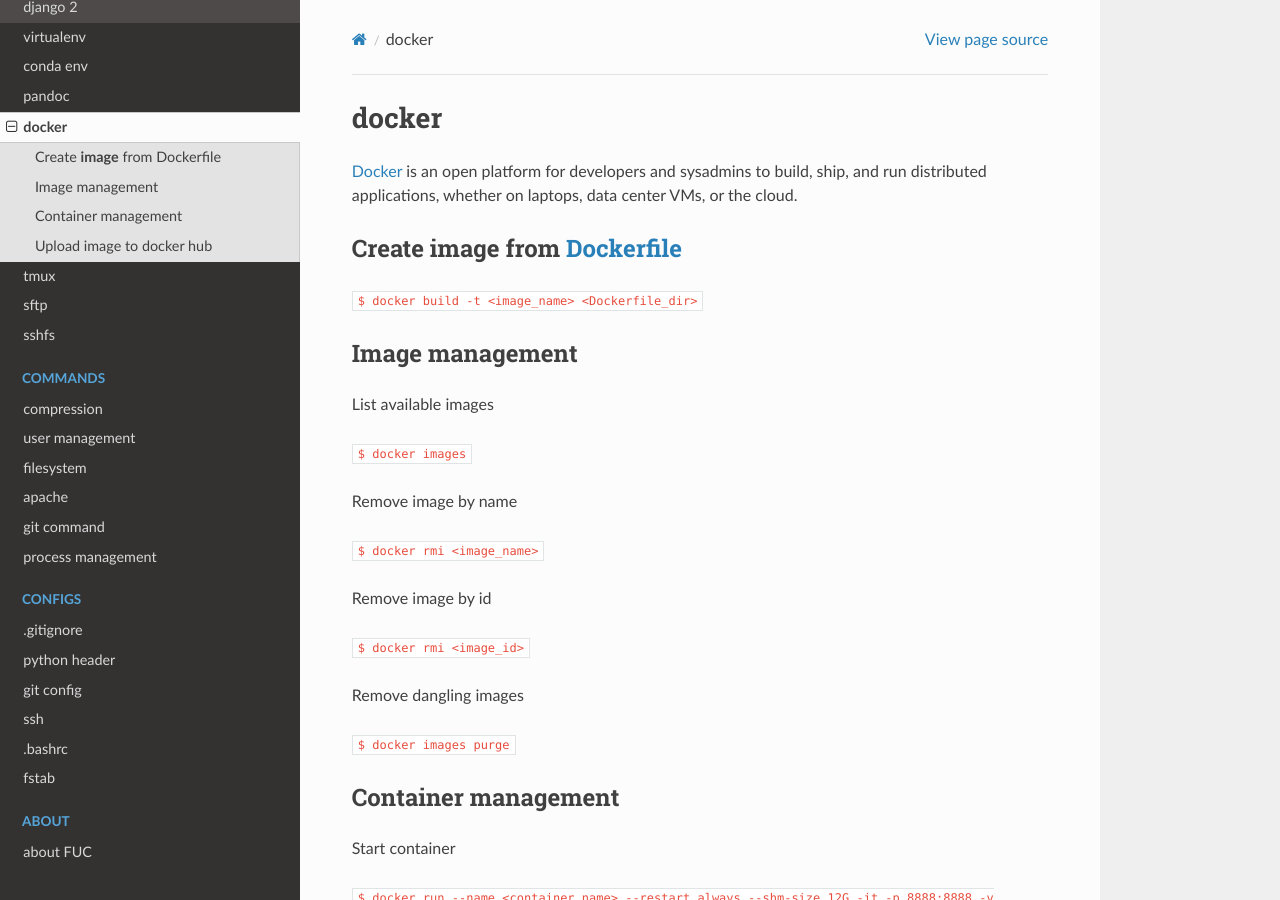
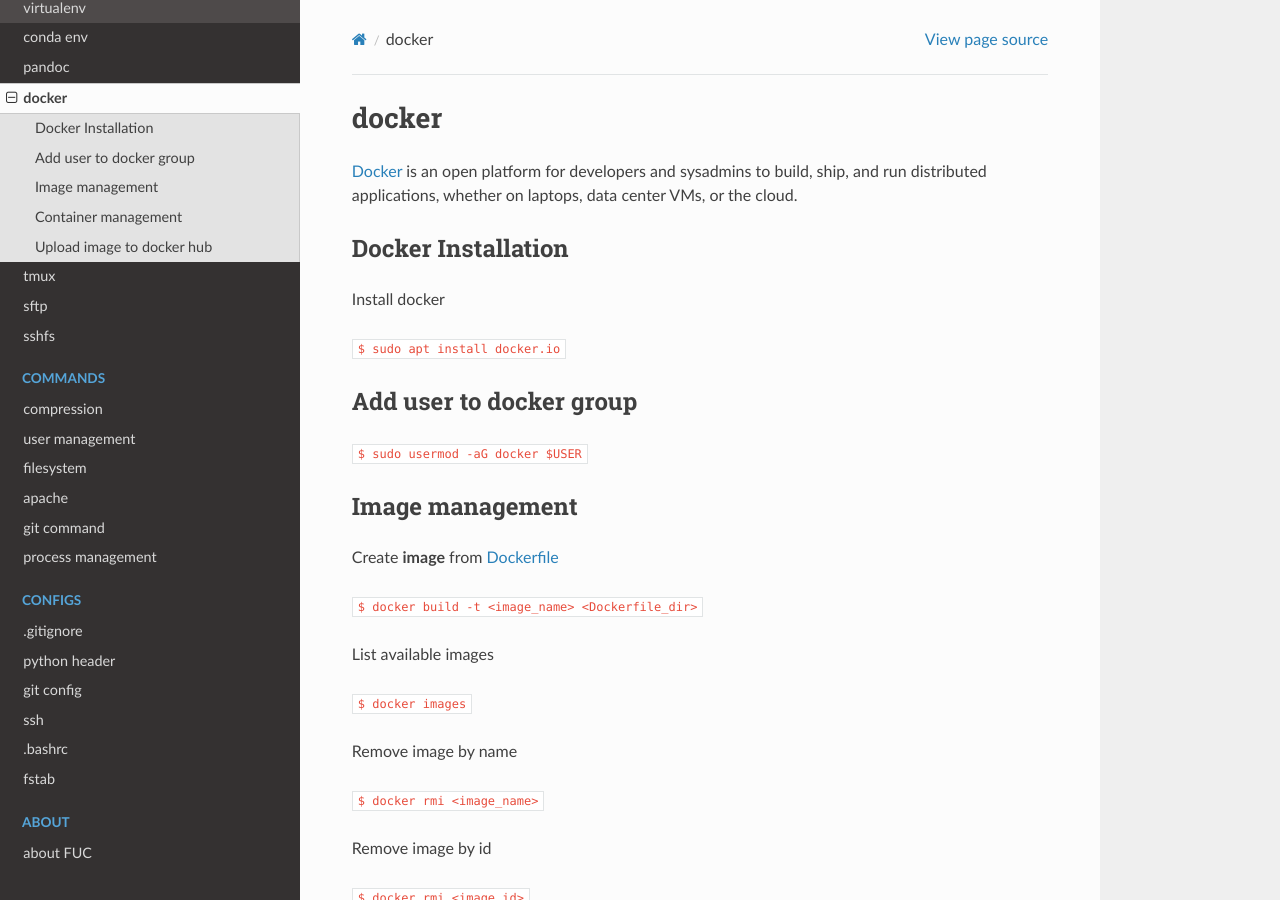
Before and after one commit to PingjunChen/FUC, a Sphinx documentation site: the page built from docs/docker.rst, in a window 1280 px wide and 900 px high. Built offline with Sphinx 7.4.7 and the Read the Docs theme 2.0.0, drawn with Linux system fonts in a browser that asks for light colours.

Commit message:
update docker install

```diff
--- a/docs/docker.rst
+++ b/docs/docker.rst
@@ -5,13 +5,25 @@ docker
 sysadmins to build, ship, and run distributed applications, whether on laptops,
 data center VMs, or the cloud.
 
-Create **image** from `Dockerfile <https://docs.docker.com/engine/reference/builder/>`_
+
+Docker Installation
 --------
 
-:code:`$ docker build -t <image_name> <Dockerfile_dir>`
+Install docker
+
+:code:`$ sudo apt install docker.io`
+
+Add user to docker group
+--------
+:code:`$ sudo usermod -aG docker $USER`
+
 
 Image management
 --------
+
+Create **image** from `Dockerfile <https://docs.docker.com/engine/reference/builder/>`_
+
+:code:`$ docker build -t <image_name> <Dockerfile_dir>`
 
 List available images
 
```
